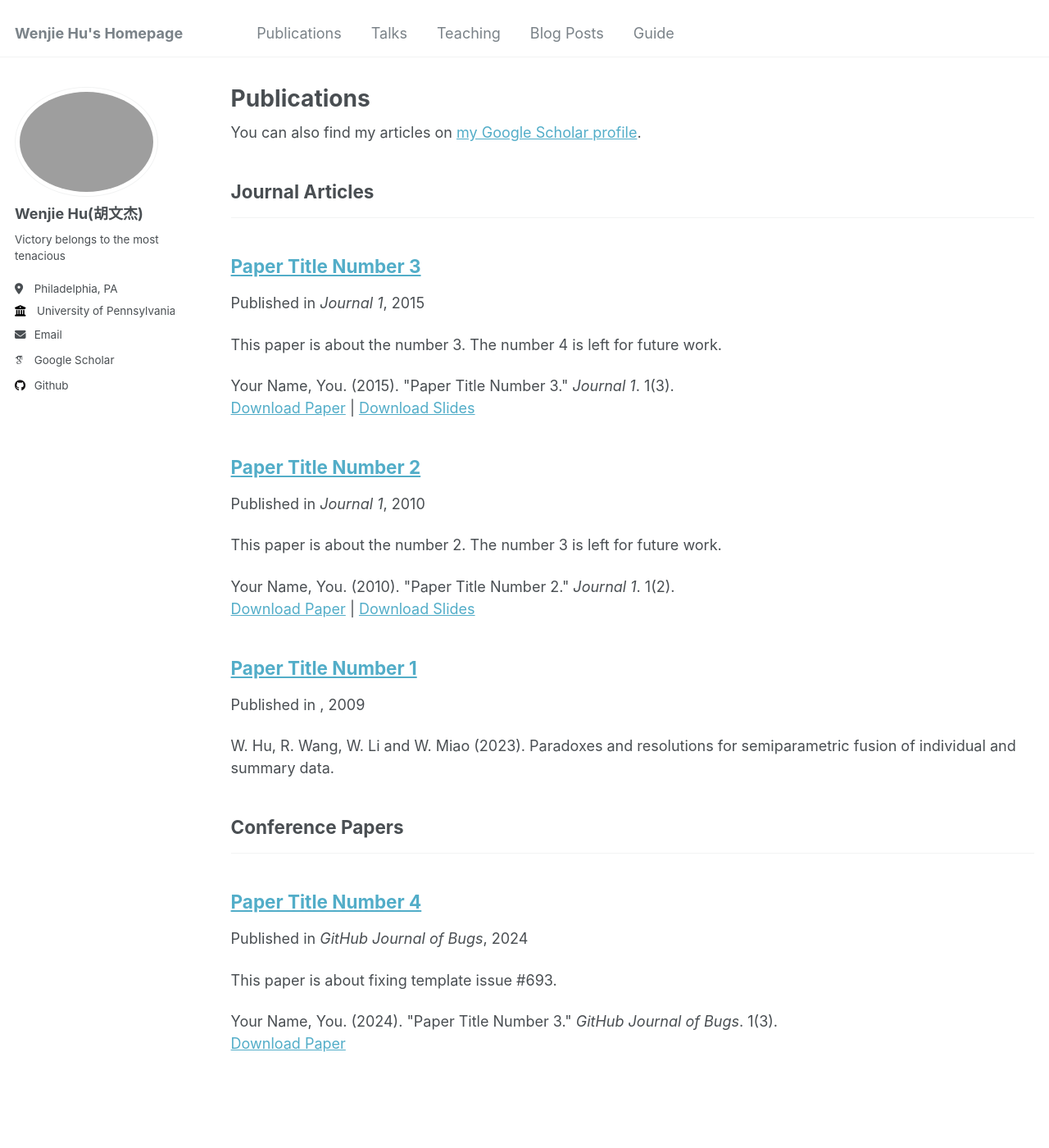
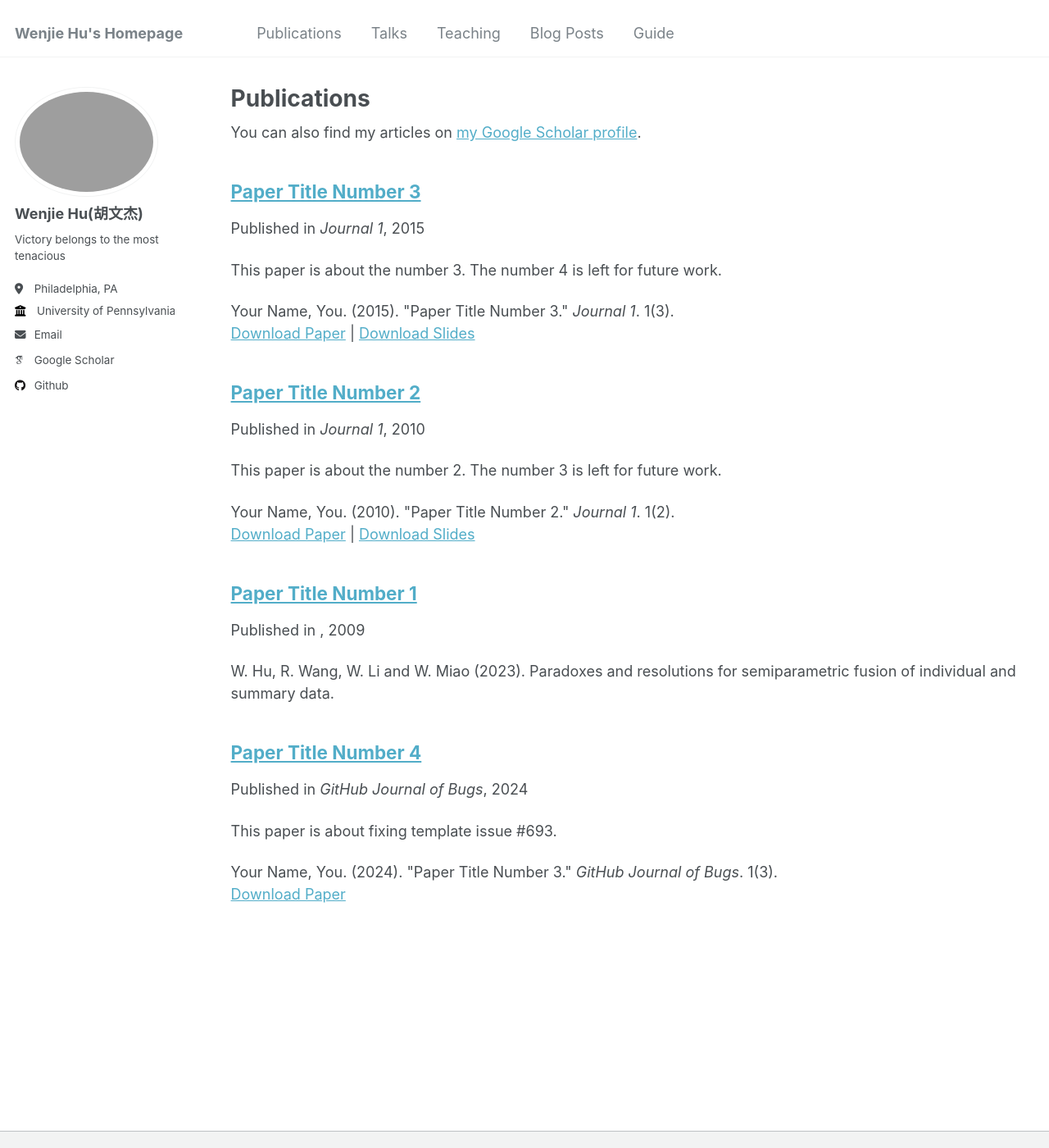
Before and after one commit to hwj0828/hwj0828.github.io, a Jekyll site: the page built from _pages/publications.html, in a window 1280 px wide and 1400 px high. Shown: the whole window at 82% size. Built offline with Jekyll 4.4.1, drawn with Linux system fonts in a browser that asks for light colours; some web fonts are replaced.

Commit message:
Update publications.html

```diff
--- a/_pages/publications.html
+++ b/_pages/publications.html
@@ -20,7 +20,7 @@
         {% continue %}
       {% endif %}
       {% unless title_shown %}
-        <h2>{{ category[1].title }}</h2><hr />
+<!--         <h2>{{ category[1].title }}</h2><hr /> -->
         {% assign title_shown = true %}
       {% endunless %}
       {% include archive-single.html %}
```
